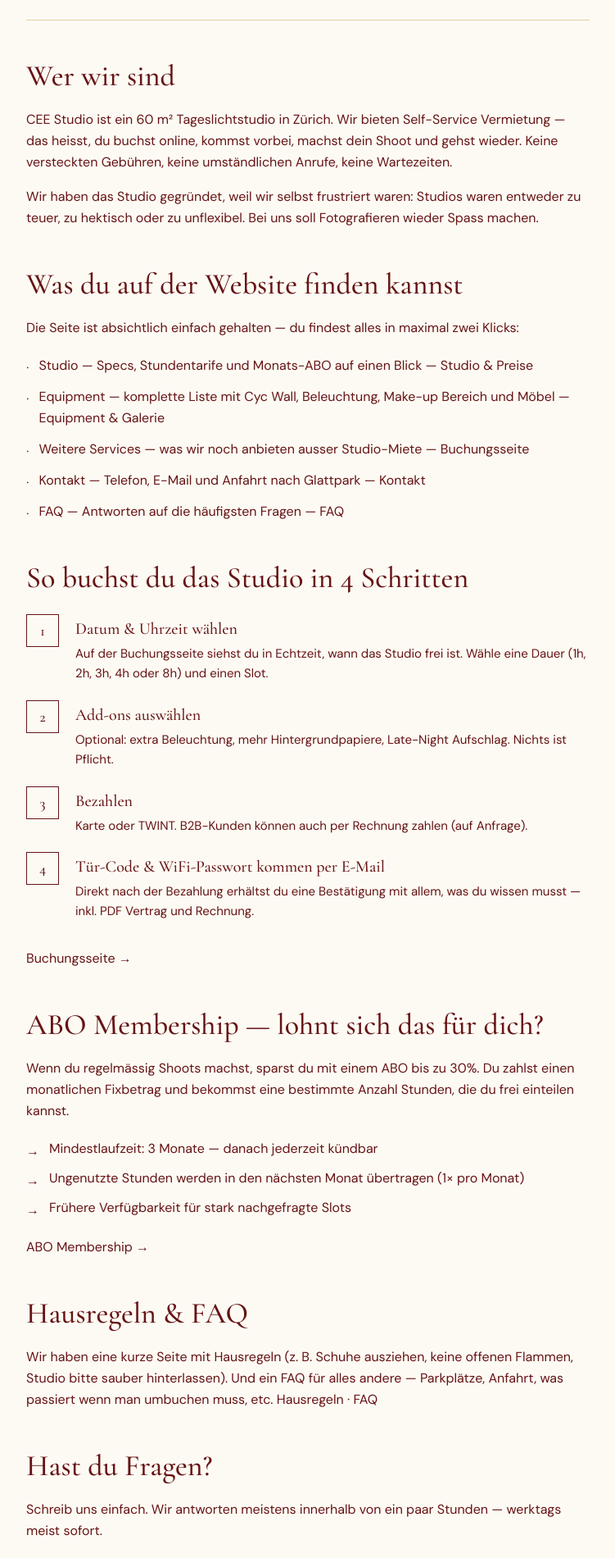
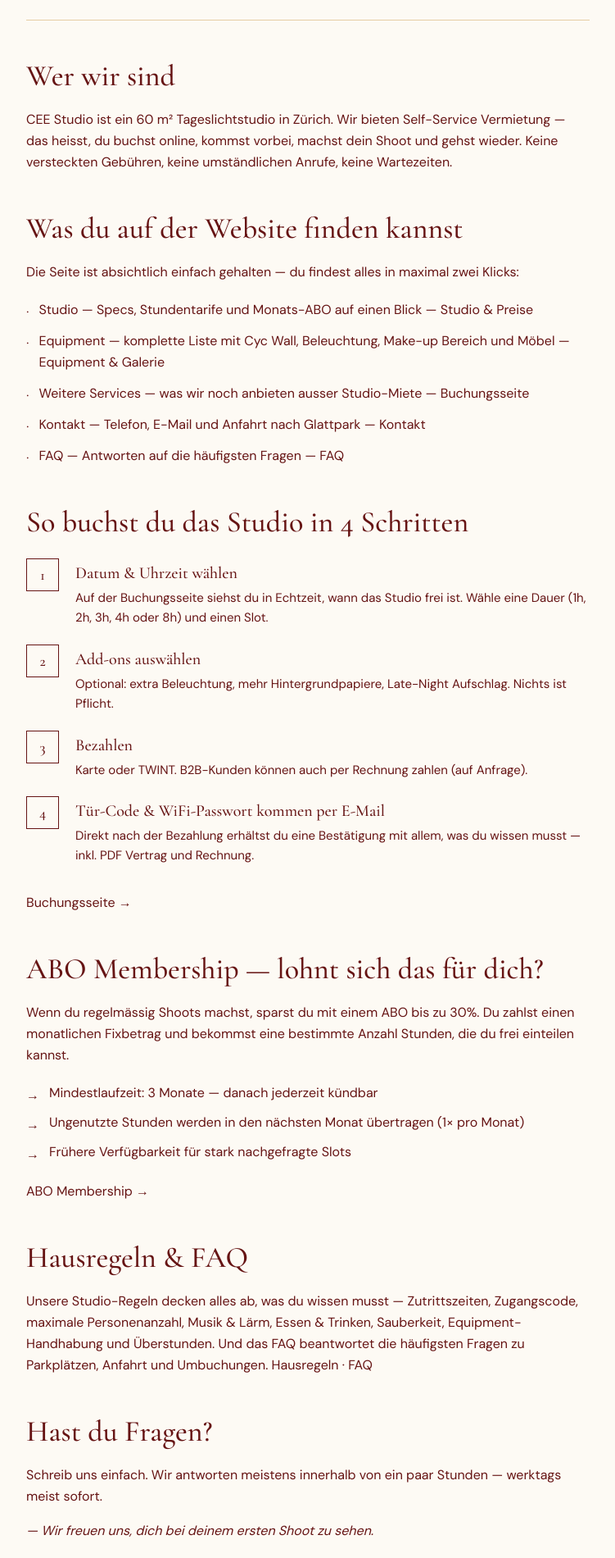
Before and after one commit to harabalos/cee_studio, a Next.js app: page /blog/willkommen-cee-studio-guide in a window 1280 px wide. Shown: the part 1193-3093 px from the top of the page at 82% size, without its empty margins (264-1015 px from the left). Built offline with nearby package versions, Linux system fonts and the light colour scheme; no server answers.

Commit message:
content(blog): drop "frustration" backstory + rewrite house-rules summary to match the actual rules page (access hours, code, guests, music, food, cleanliness, equipment, overtime) — no more invented "shoes off" rules.
Co-Authored-By: Claude Opus 4.7 (1M context) <noreply@anthropic.com>

```diff
--- a/app/blog/willkommen-cee-studio-guide/page.tsx
+++ b/app/blog/willkommen-cee-studio-guide/page.tsx
@@ -52,7 +52,6 @@ const t: Record<Lang, {
   // Section 1
   s1H: string;
   s1P1: string;
-  s1P2: string;
   // Section 2
   s2H: string;
   s2P: string;
@@ -90,7 +89,6 @@ const t: Record<Lang, {
     lead: "Schön, dass du da bist! Wir sind das CEE Studio — ein modernes Fotostudio mitten in Zürich. Hier ist ein kurzer Rundgang durch alles, was du auf unserer Website tun kannst.",
     s1H: "Wer wir sind",
     s1P1: "CEE Studio ist ein 60 m² Tageslichtstudio in Zürich. Wir bieten Self-Service Vermietung — das heisst, du buchst online, kommst vorbei, machst dein Shoot und gehst wieder. Keine versteckten Gebühren, keine umständlichen Anrufe, keine Wartezeiten.",
-    s1P2: "Wir haben das Studio gegründet, weil wir selbst frustriert waren: Studios waren entweder zu teuer, zu hektisch oder zu unflexibel. Bei uns soll Fotografieren wieder Spass machen.",
     s2H: "Was du auf der Website finden kannst",
     s2P: "Die Seite ist absichtlich einfach gehalten — du findest alles in maximal zwei Klicks:",
     s2List: [
@@ -131,7 +129,7 @@ const t: Record<Lang, {
       "Frühere Verfügbarkeit für stark nachgefragte Slots",
     ],
     s5H: "Hausregeln & FAQ",
-    s5P: "Wir haben eine kurze Seite mit Hausregeln (z. B. Schuhe ausziehen, keine offenen Flammen, Studio bitte sauber hinterlassen). Und ein FAQ für alles andere — Parkplätze, Anfahrt, was passiert wenn man umbuchen muss, etc.",
+    s5P: "Unsere Studio-Regeln decken alles ab, was du wissen musst — Zutrittszeiten, Zugangscode, maximale Personenanzahl, Musik & Lärm, Essen & Trinken, Sauberkeit, Equipment-Handhabung und Überstunden. Und das FAQ beantwortet die häufigsten Fragen zu Parkplätzen, Anfahrt und Umbuchungen.",
     s6H: "Hast du Fragen?",
     s6P1: "Schreib uns einfach. Wir antworten meistens innerhalb von ein paar Stunden — werktags meist sofort.",
     s6P2: "Wir freuen uns, dich bei deinem ersten Shoot zu sehen.",
@@ -152,7 +150,6 @@ const t: Record<Lang, {
     lead: "Glad you're here! We're CEE Studio — a modern photo studio in Zurich. Here's a quick walk-through of everything you can do on our website.",
     s1H: "Who we are",
     s1P1: "CEE Studio is a 60 m² daylight studio in Zurich. We offer self-service rental — meaning you book online, come in, shoot, and leave. No hidden fees, no awkward phone calls, no waiting around.",
-    s1P2: "We started the studio out of frustration: most studios were either too expensive, too hectic, or too inflexible. We want shooting to feel fun again.",
     s2H: "What you can find on the site",
     s2P: "The site is intentionally simple — everything is two clicks away or less:",
     s2List: [
@@ -177,7 +174,7 @@ const t: Record<Lang, {
       "Priority access for high-demand slots",
     ],
     s5H: "House rules & FAQ",
-    s5P: "We have a short house rules page (shoes off, no open flames, please leave the studio clean). And a FAQ covering parking, transit, rescheduling, and more.",
+    s5P: "Our studio rules cover everything you need to know — access hours, key code, maximum guests, music & noise, food & drinks, cleanliness, equipment handling and overtime. And the FAQ answers the most common questions about parking, transit and rescheduling.",
     s6H: "Got questions?",
     s6P1: "Just write us. We usually reply within a few hours — often immediately on weekdays.",
     s6P2: "See you at your first shoot.",
@@ -198,7 +195,6 @@ const t: Record<Lang, {
     lead: "Ravis de t'avoir ici ! Nous sommes CEE Studio — un studio photo moderne à Zurich. Voici une rapide visite de tout ce que tu peux faire sur notre site.",
     s1H: "Qui nous sommes",
     s1P1: "CEE Studio est un studio de 60 m² avec lumière naturelle à Zurich. Location en self-service : tu réserves en ligne, tu viens, tu shootes, tu repars. Pas de frais cachés, pas d'appels gênants.",
-    s1P2: "Nous avons créé le studio par frustration : la plupart étaient trop chers, trop chaotiques ou trop inflexibles. On veut que shooter redevienne fun.",
     s2H: "Ce que tu trouves sur le site",
     s2P: "Le site est volontairement simple — tout est à deux clics maximum :",
     s2List: [
@@ -223,7 +219,7 @@ const t: Record<Lang, {
       "Accès prioritaire aux créneaux populaires",
     ],
     s5H: "Règles & FAQ",
-    s5P: "On a une page de règles courtes (chaussures, pas de flammes, studio propre). Et une FAQ pour le reste — parking, transports, modifications.",
+    s5P: "Nos règles du studio couvrent tout ce que tu dois savoir — horaires d'accès, code, nombre maximum d'invités, musique & bruit, nourriture & boissons, propreté, gestion de l'équipement et heures supplémentaires. Et la FAQ répond aux questions courantes sur le parking, les transports et les modifications.",
     s6H: "Des questions ?",
     s6P1: "Écris-nous. Nous répondons généralement en quelques heures — souvent immédiatement en semaine.",
     s6P2: "À très vite pour ton premier shoot.",
@@ -244,7 +240,6 @@ const t: Record<Lang, {
     lead: "Felici che tu sia qui! Siamo CEE Studio — uno studio fotografico moderno a Zurigo. Ecco una rapida panoramica di tutto ciò che puoi fare sul nostro sito.",
     s1H: "Chi siamo",
     s1P1: "CEE Studio è uno studio di 60 m² con luce naturale a Zurigo. Affitto self-service: prenoti online, vieni, scatti, te ne vai. Niente costi nascosti, niente telefonate scomode.",
-    s1P2: "Abbiamo fondato lo studio per frustrazione: la maggior parte erano troppo costosi, caotici o inflessibili. Vogliamo che fotografare torni a essere divertente.",
     s2H: "Cosa trovi sul sito",
     s2P: "Il sito è volutamente semplice — tutto è a due click di distanza:",
     s2List: [
@@ -269,7 +264,7 @@ const t: Record<Lang, {
       "Accesso prioritario agli slot più richiesti",
     ],
     s5H: "Regole della casa & FAQ",
-    s5P: "Abbiamo una breve pagina di regole (scarpe, no fiamme, lascia pulito). E una FAQ per il resto — parcheggio, trasporti, modifiche.",
+    s5P: "Le nostre regole dello studio coprono tutto ciò che devi sapere — orari di accesso, codice, numero massimo di ospiti, musica e rumore, cibo e bevande, pulizia, gestione dell'attrezzatura e straordinari. E la FAQ risponde alle domande più frequenti su parcheggio, trasporti e modifiche.",
     s6H: "Hai domande?",
     s6P1: "Scrivici. Di solito rispondiamo entro qualche ora — spesso subito durante i giorni feriali.",
     s6P2: "A presto al tuo primo shoot.",
@@ -373,7 +368,6 @@ export default function WelcomeGuidePost() {
               {tx.s1H}
             </h2>
             <p className="text-foreground/75 leading-relaxed">{tx.s1P1}</p>
-            <p className="text-foreground/75 leading-relaxed mt-4">{tx.s1P2}</p>
           </motion.section>
 
           {/* Section 2: What's on the site */}
```
